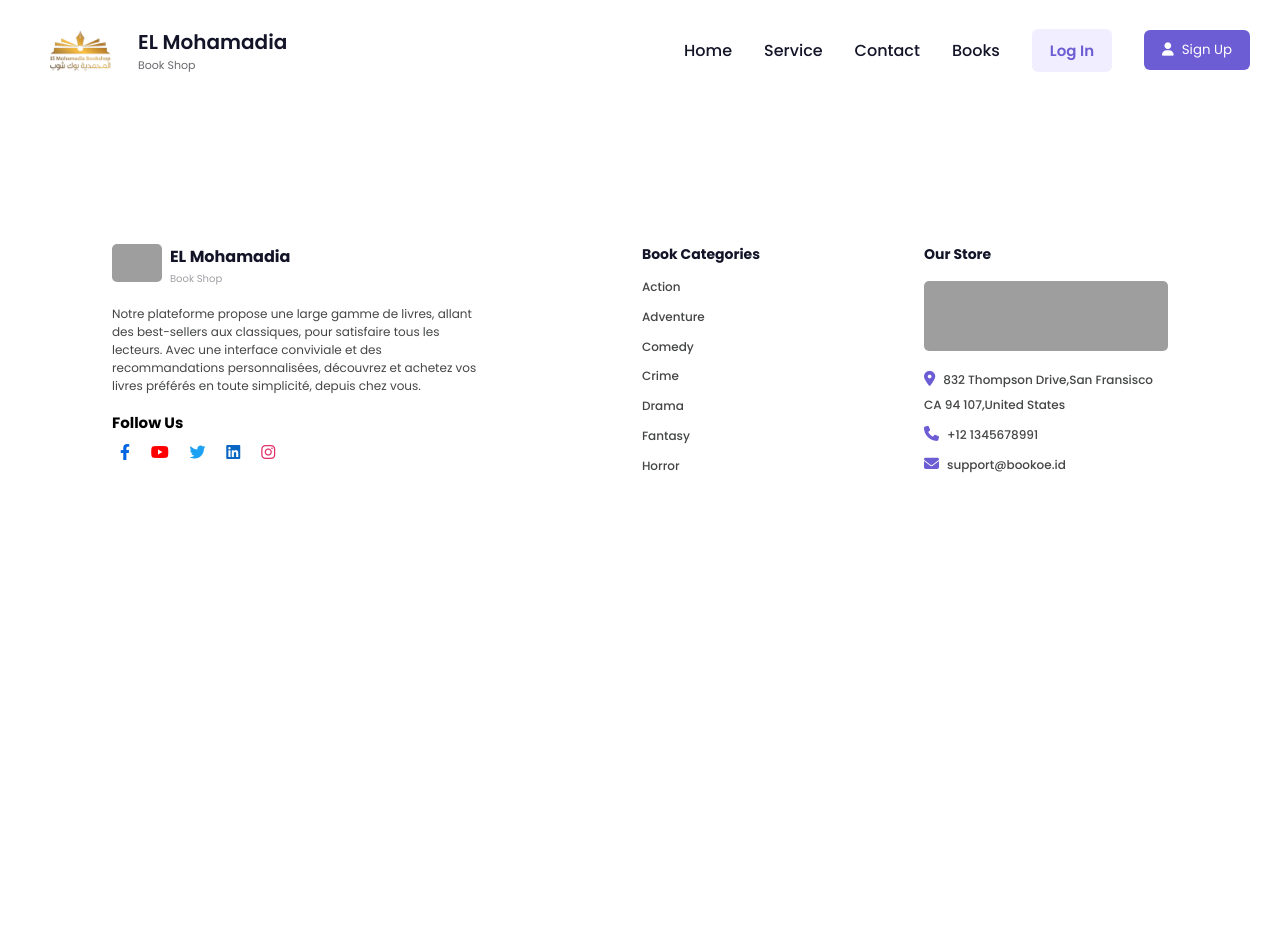
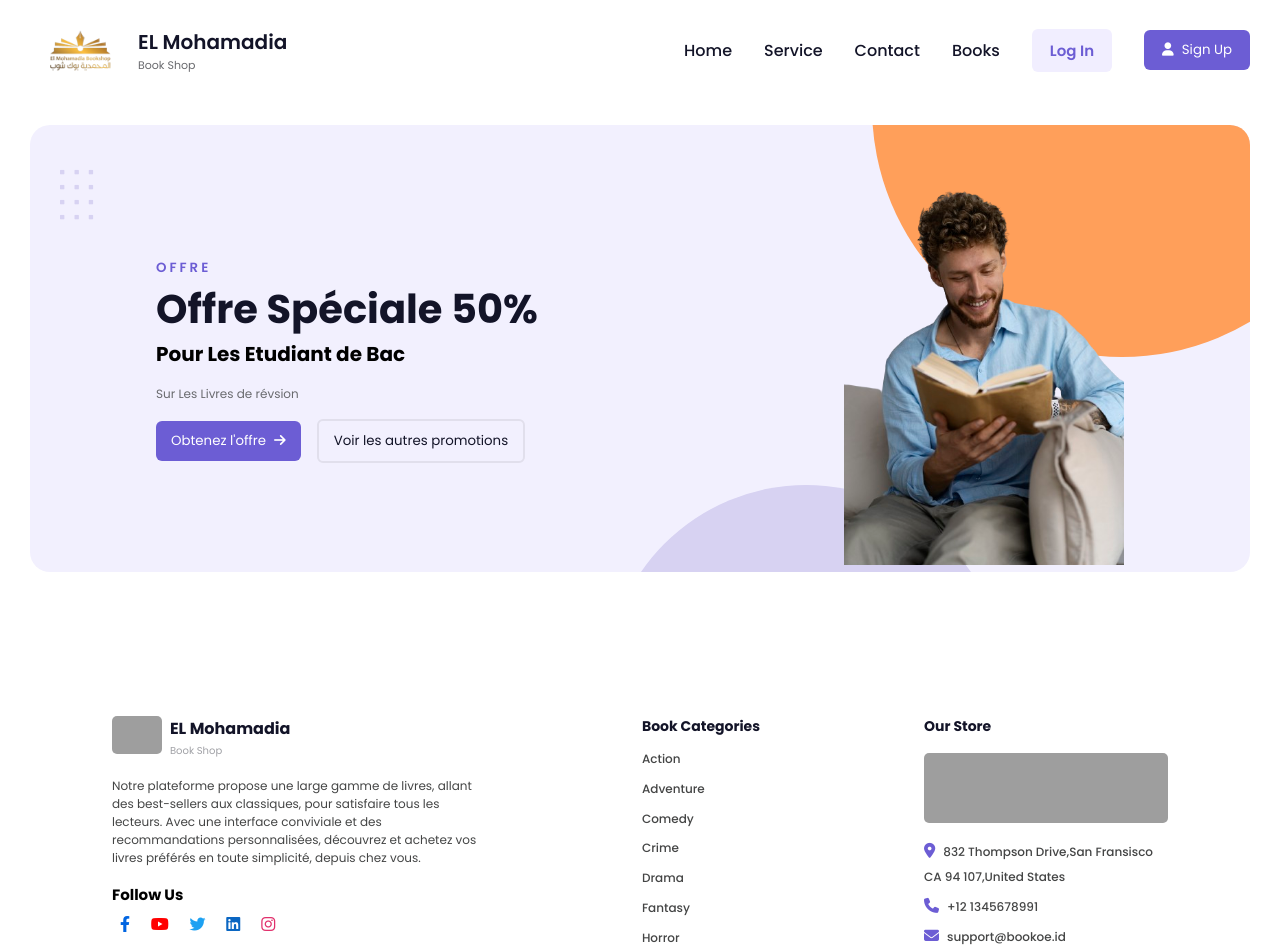
Before and after one commit to omarsenoussaoui/Ecommerce-bookstore, a React (Vite) app in the folder bookstore/: page / in a window 1280 px wide. Before the commit the page ends 800 px from the top, so only its background shows below. Built offline with nearby package versions, Linux system fonts and the light colour scheme; grey boxes are pictures that could not be loaded.

Commit message:
hero section

```diff
--- a/bookstore/src/componenets/Hero/Hero.tsx
+++ b/bookstore/src/componenets/Hero/Hero.tsx
@@ -0,0 +1,47 @@
+import studentImage from '../../assets/images/BookOffre.png'
+function Hero() {
+    return (
+        <>
+            <section className="hero">
+                <div className="main">
+                    <div className="content">
+                        <small>Offre</small>
+                        <h2>Offre Spéciale 50%</h2>
+                        <h5>Pour Les Etudiant de Bac</h5>
+                        <p>
+                           Sur Les Livres de révsion
+                        </p>
+                        <div className="btns">
+                            <button>Obtenez l'offre<i className="fa-solid fa-arrow-right"></i></button>
+                            <button>Voir les autres promotions</button>
+                        </div>
+                    </div>
+                    <div className="img">
+                        <img style={{width : '280px'}}
+                            src={studentImage}
+                            alt=""
+                        />
+                    </div>
+                </div>
+                <div className="square-dot">
+                    <i className="fa-solid fa-square"></i>
+                    <i className="fa-solid fa-square"></i>
+                    <i className="fa-solid fa-square"></i>
+                    <i className="fa-solid fa-square"></i>
+                    <i className="fa-solid fa-square"></i>
+                    <i className="fa-solid fa-square"></i>
+                    <i className="fa-solid fa-square"></i>
+                    <i className="fa-solid fa-square"></i>
+                    <i className="fa-solid fa-square"></i>
+                    <i className="fa-solid fa-square"></i>
+                    <i className="fa-solid fa-square"></i>
+                    <i className="fa-solid fa-square"></i>
+                </div>
+                <div className="orange-circle"></div>
+                <div className="blue-circle"></div>
+            </section>
+        </>
+    )
+}
+
+export default Hero
--- a/bookstore/src/main.tsx
+++ b/bookstore/src/main.tsx
@@ -4,10 +4,12 @@ import App from './App.tsx'
 import './index.css'
 import Footer from './componenets/Footer/Footer'
 import Header from './componenets/Header/Header'
+import Hero from './componenets/Hero/Hero.tsx'
 
 ReactDOM.createRoot(document.getElementById('root')!).render(
   <React.StrictMode>
     <Header />
+    <Hero />
     <App />
     <Footer />
   </React.StrictMode>,
```
Also changed, not shown: bookstore/src/assets/images/BookOffre.png (added), bookstore/src/assets/images/image-student.png (added).
